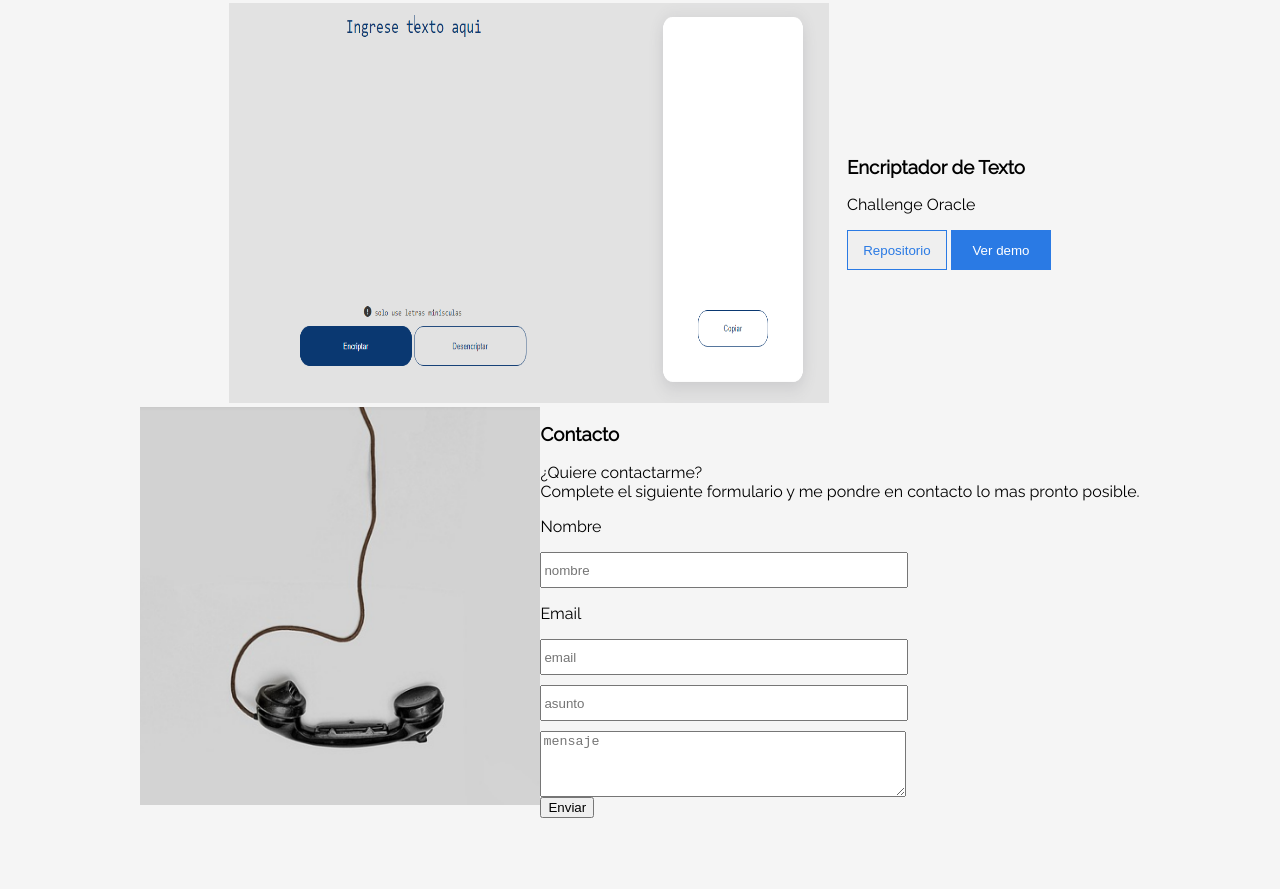
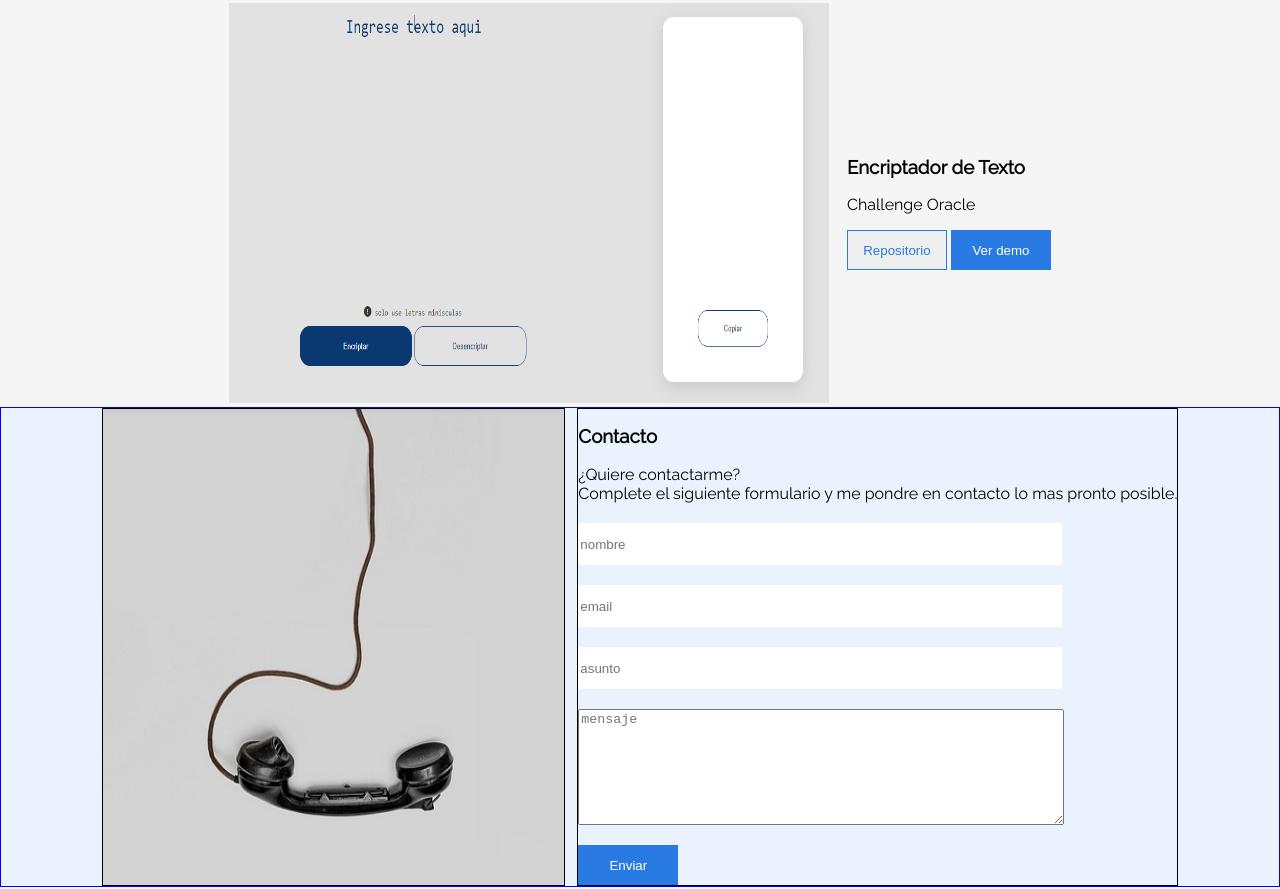
Before and after one commit to Ingrzs/Portafolio, a plain HTML site: page index.html in a window 1280 px wide. Shown: the part 1806-2695 px from the top of the page. Before the commit the page ends 2624 px from the top, so only its background shows below. Drawn offline with Linux system fonts and the light colour scheme.

Commit message:
formulario alineado

```diff
--- a/index.html
+++ b/index.html
@@ -118,9 +118,7 @@
 
             <div class="divcontacto_dos">
                 <form action="">
-                <p class="psec">Nombre</p>
                 <input class="inputprop" type="text" placeholder="nombre">
-                <p class="psec">Email</p>
                 <input class="inputprop" type="email" placeholder="email">
                 <input class="inputprop"type="text" placeholder="asunto">
                 <textarea class="textprop" name="" id="" cols="30" rows="10" placeholder="mensaje"></textarea>
--- a/stylus.css
+++ b/stylus.css
@@ -192,34 +192,52 @@ height: 400px;
 .divform{
     display: flex;
     flex-wrap: wrap;
+    border: 1px solid blue;
     justify-content: center;
-
-
+    background-color: #EAF2FD;
 }
 
-.divtel, .divcontato{
-    height: 400px;
-}
-.divtel img{
-    width: 400px;
-    height: 398px;
+.divtel, .divcontacto{
+    border: 1px solid black;
 }
 
-
-.btnprop{
-display: block;
+.divtel img{
+    width: 100%;
+    height: 100%;
 }
 
+.divcontacto{
+    margin-left: 1%;
+}
 
 input{
     display: block;
-    width: 60%;
-    height: 30px;
-    margin-top: 10px;
+    width: 80%;
+    height: 40px;
+    margin-top: 20px;
+    border: none;
+    outline: none;
+}
+input:hover{
+    border: 1px solid #2A7AE4;
+}
+textarea:hover{
+    border: 1px solid #2A7AE4;
 }
 textarea{
     display: block;
-    width: 60%;
-    height: 60px;
-    margin-top: 10px;
+    width: 80%;
+    height: 110px;
+    margin-top: 20px;
+    outline: none;
 }
+
+.btnprop{
+    display: block;
+    margin-top: 20px;
+    background-color: #2A7AE4;
+    color: #FFFFFF;
+    width: 100px;
+    height: 40px;
+    border: 1px solid #2A7AE4;
+    }
```
